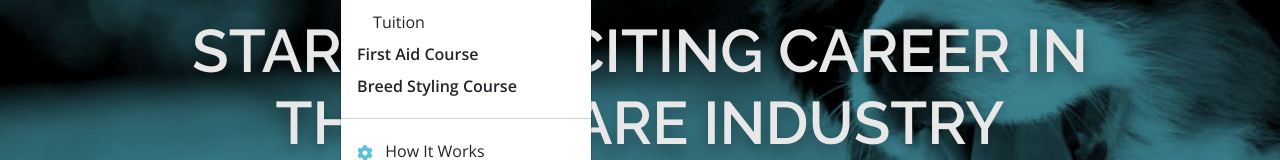
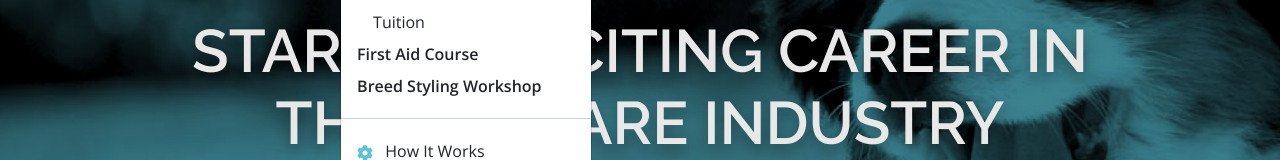
Before and after one commit to QCCareerSchool-Org/www.qcpetstudies.com, a Next.js app: page / in a window 1280 px wide. Both pictures are taken after a click on the button "BECOME A DOG GROOMER". Shown: the part 169-329 px from the top of the page. Built offline with nearby package versions, Linux system fonts and the light colour scheme; no server answers.

Commit message:
Update top menu text for ds

```diff
--- a/src/components/Header.tsx
+++ b/src/components/Header.tsx
@@ -55,7 +55,7 @@ export const Header = ({ noHero, secondaryTitle, secondaryNavLinks, className }:
                   <Link href="/dog-grooming-courses/dog-grooming#certification"><a className="dropdown-item dropdown-item-sub">Certification</a></Link>
                   <Link href="/dog-grooming-courses/dog-grooming#tuition"><a className="dropdown-item dropdown-item-sub">Tuition</a></Link>
                   <Link href="/dog-grooming-courses/first-aid"><a className="dropdown-item dropdown-item-primary">First Aid Course</a></Link>
-                  <Link href="/dog-grooming-courses/breed-styling"><a className="dropdown-item dropdown-item-primary">Breed Styling Course</a></Link>
+                  <Link href="/dog-grooming-courses/breed-styling"><a className="dropdown-item dropdown-item-primary">Breed Styling Workshop</a></Link>
                   <hr />
                   <Link href="/dog-grooming-courses/how-it-works"><a className="dropdown-item"><FaCog className="text-primary me-2" /> How It Works</a></Link>
                   <Link href="/dog-grooming-courses/resources"><a className="dropdown-item"><FaFolderOpen className="text-primary me-2" /> Dog Grooming Resources</a></Link>
--- a/src/pages/dog-grooming-courses/breed-styling/index.tsx
+++ b/src/pages/dog-grooming-courses/breed-styling/index.tsx
@@ -25,6 +25,7 @@ const secondaryNavLinks: SecondaryNavLinks = [];
 const BreedStylingPage: NextPage = () => {
   const screenWidth = useScreenWidth();
   const lgOrGreater = screenWidth >= 992;
+
   return (
     <DefaultLayout secondaryTitle="Breed Styling Workshop" secondaryNavLinks={secondaryNavLinks}>
       <SEO
```
